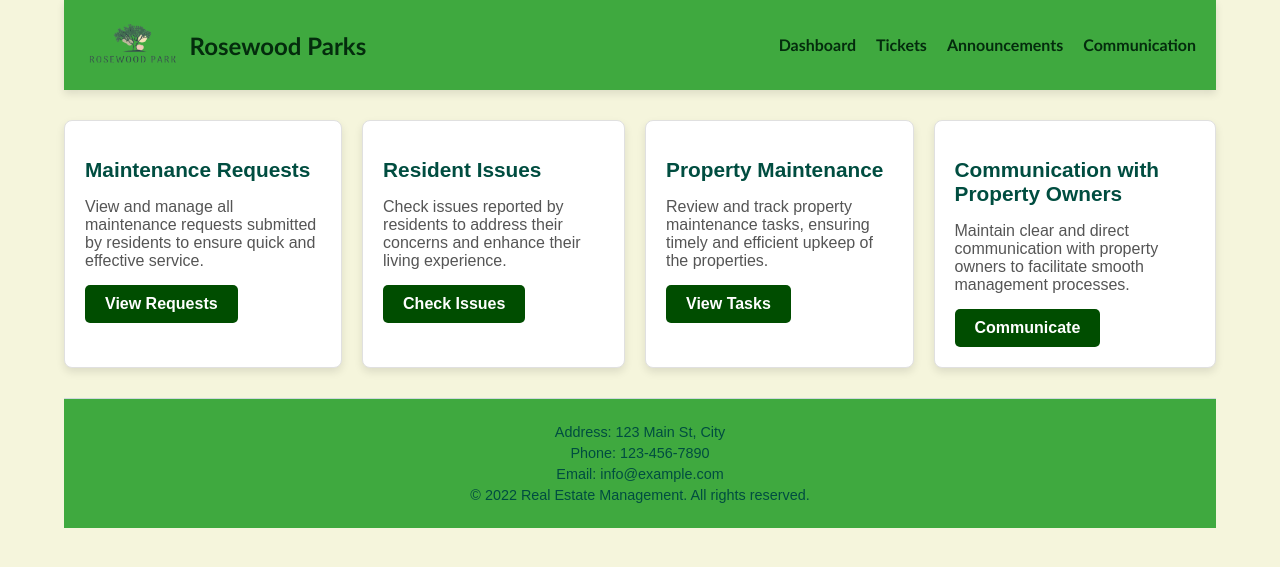
After one commit to NicoleMumo/Real-Estate-Management-System, a PHP site: page /support.php in a window 1280 px wide. The commit adds this page. Shown: the top 567 px of the page. Run offline with PHP 8.4, Linux system fonts and the light colour scheme.

Commit message:
Modified support.php,support.js and support-style correctly

```diff
--- a/support-style.css
+++ b/support-style.css
@@ -3,57 +3,134 @@ body {
     font-family: Arial, sans-serif;
     margin: 0;
     padding: 0;
-    background-color: #f4f8fb;
-    color: #333;
+    background-color: beige;
+    color: #000000;
 }
 
-.container { width: 90%; max-width: 1200px; margin: auto; }
+.container {
+    width: 90%;
+    max-width: 1200px;
+    margin: auto;
+}
 
+/* Header styling */
 header {
     display: flex;
     align-items: center;
     justify-content: space-between;
     padding: 20px;
-    background-color: #004d40;
+    background-color: rgb(63, 169, 63); /* Dark Green */
+    color: #061f0d;
+    box-shadow: 0 4px 8px rgba(0, 0, 0, 0.1);
+}
+
+header .logo {
+    display: flex;
+    align-items: center;
+}
+
+header .logo img {
+    height: 50px;
+    margin-right: 10px;
+}
+
+header h1 {
+    font-size: 1.5em;
+    font-family:'Trebuchet MS', 'Lucida Sans Unicode', 'Lucida Grande', 'Lucida Sans', Arial, sans-serif;
+    margin: 0;
+    color: rgb(4, 44, 13);
+}
+
+/* Navigation styling */
+nav ul {
+    display: flex;
+    gap: 20px;
+    list-style: none;
+    margin: 0;
+    padding: 0;
+}
+
+nav ul li {
+    font-size: 1em;
+}
+
+nav ul li a {
+    color: rgb(4, 44, 13);
+    font-family: 'Trebuchet MS', 'Lucida Sans Unicode', 'Lucida Grande', 'Lucida Sans', Arial, sans-serif;
+    text-decoration: none;
+    font-weight: bold;
+    transition: color 0.3s;
+}
+
+nav ul li a:hover {
+    color: #a7ffeb; /* Light blue hover effect */
+}
+
+/* Main Content Sections styling */
+main {
+    display: flex;
+    gap: 20px;
+    justify-content: center; /* Center the cards horizontally */
+    margin: 30px 0;
+}
+
+section {
+    flex: 1 1 auto;
+    max-width: 250px; /* Optional: set a maximum width for each card */
+    background-color: #ffffff;
+    padding: 20px;
+    border: 1px solid #e0e0e0;
+    border-radius: 8px;
+    box-shadow: 0 4px 8px rgba(0, 0, 0, 0.1);
+    transition: transform 0.2s, background-color 0.3s;
+}
+
+section:hover {
+    transform: translateY(-5px);
+    background-color: rgba(20, 203, 20, 0.443); /* Translucent green background on hover */
+}
+
+section h2 {
+    color: #004d40; /* Dark Green */
+    font-size: 1.3em;
+    margin-bottom: 10px;
+}
+
+section p {
+    color: #555;
+    font-size: 1em;
+    margin-bottom: 15px;
+}
+
+/* Button styling */
+button {
+    background-color: rgb(0, 77, 0);
     color: #ffffff;
-    box-shadow: 0 4px 8px rgba(0, 0, 0, 0.1);
+    padding: 10px 20px;
+    border: none;
+    border-radius: 5px;
+    cursor: pointer;
+    font-weight: bold;
+    font-size: 1em;
     transition: background-color 0.3s;
 }
 
-header h1 { font-size: 1.5em; margin: 0; color: #ffffff; }
-
-/* Navigation styling */
-nav ul { display: flex; gap: 20px; list-style: none; }
-nav ul li a:hover { color: #a7ffeb; transition: color 0.3s; }
-
-/* Sidebar styling */
-.sidebar { width: 25%; padding: 10px; float: left; }
-
-section:hover { transform: scale(1.02); }
-
-/* Modal Styling */
-.modal {
-    display: none;
-    position: fixed;
-    z-index: 1;
-    padding-top: 100px;
-    left: 0; top: 0;
-    width: 100%; height: 100%;
-    background-color: rgba(0, 0, 0, 0.4);
-    animation: fadeIn 0.3s ease-in-out;
+button:hover {
+    background-color:#84583c /* Darker green for hover effect */
 }
 
-.modal-content {
-    margin: auto;
+/* Footer styling */
+footer {
+    background-color: rgb(63, 169, 63); /* Light blue background */
+    text-align: center;
     padding: 20px;
-    width: 80%;
-    max-width: 600px;
-    background-color: white;
-    border-radius: 8px;
-    animation: scaleUp 0.3s ease-in-out;
+    margin-top: 30px;
+    font-size: 0.9em;
+    color: #555;
+    border-top: 1px solid #cfd8dc;
 }
 
-@keyframes fadeIn { from { opacity: 0; } to { opacity: 1; } }
-@keyframes scaleUp { from { transform: scale(0.9); } to { transform: scale(1); } }
-
-footer { text-align: center; padding: 20px; color: #555; }
+footer p {
+    margin: 5px 0;
+    color: #004d40;
+}
--- /dev/null
+++ b/support.php
@@ -0,0 +1,70 @@
+<!DOCTYPE html>
+<html lang="en">
+<head>
+    <meta charset="UTF-8">
+    <meta name="viewport" content="width=device-width, initial-scale=1.0">
+    <title>Support - Rosewood Parks</title>
+    <link rel="stylesheet" href="support-style.css">
+</head>
+<body>
+
+<div class="container">
+    <!-- Header with Logo and Navigation Menu -->
+    <header>
+        <div class="logo">
+            <img src="landingpageimages/image-removebg-preview.png" alt="Rosewood Parks Logo">
+            <h1>Rosewood Parks</h1>
+        </div>
+        <nav>
+            <ul>
+                <li><a href="#dashboard">Dashboard</a></li>
+                <li><a href="#tickets">Tickets</a></li>
+                <li><a href="#announcements">Announcements</a></li>
+                <li><a href="#communication">Communication</a></li>
+            </ul>
+        </nav>
+    </header>
+
+    <!-- Main Content Sections -->
+    <main>
+        <!-- Maintenance Request Section -->
+        <section id="maintenance-request">
+            <h2>Maintenance Requests</h2>
+            <p>View and manage all maintenance requests submitted by residents to ensure quick and effective service.</p>
+            <button onclick="viewRequests()">View Requests</button>
+        </section>
+
+        <!-- Resident Issues Section -->
+        <section id="resident-issues">
+            <h2>Resident Issues</h2>
+            <p>Check issues reported by residents to address their concerns and enhance their living experience.</p>
+            <button onclick="checkIssues()">Check Issues</button>
+        </section>
+
+        <!-- Property Maintenance Section -->
+        <section id="property-maintenance">
+            <h2>Property Maintenance</h2>
+            <p>Review and track property maintenance tasks, ensuring timely and efficient upkeep of the properties.</p>
+            <button onclick="viewTasks()">View Tasks</button>
+        </section>
+
+        <!-- Communication with Property Owners Section -->
+        <section id="owner-communication">
+            <h2>Communication with Property Owners</h2>
+            <p>Maintain clear and direct communication with property owners to facilitate smooth management processes.</p>
+            <button onclick="communicate()">Communicate</button>
+        </section>
+    </main>
+
+    <!-- Footer Section -->
+    <footer>
+        <p>Address: 123 Main St, City</p>
+        <p>Phone: 123-456-7890</p>
+        <p>Email: info@example.com</p>
+        <p>&copy; 2022 Real Estate Management. All rights reserved.</p>
+    </footer>
+</div>
+
+<script src="script.js"></script>
+</body>
+</html>
```
Also changed, not shown: requests.html (added, +42 -0 lines), support.html (deleted, +0 -88 lines).
